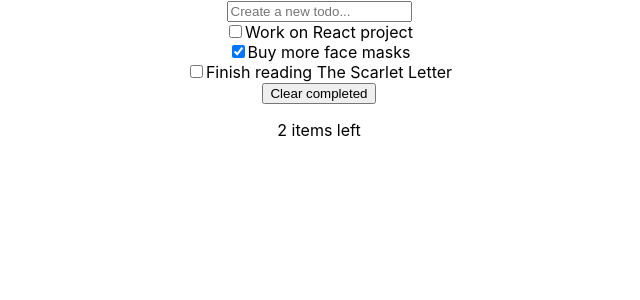
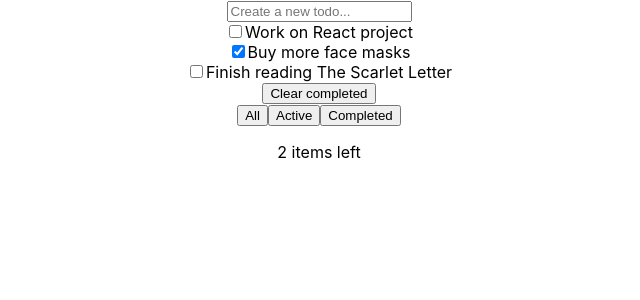
Before and after one commit to dmahely/react-todo, a React (Create React App) app: page / in a window 1280 px wide. Shown: the top 300 px of the page, without its empty margins (321-961 px from the left). Built offline with nearby package versions, Linux system fonts and the light colour scheme.

Commit message:
Add filtering tasks by status

```diff
--- a/src/Todos/Todos.js
+++ b/src/Todos/Todos.js
@@ -1,6 +1,7 @@
 import { React, useState } from "react";
 import { Todo } from "../Todo/Todo";
 import { defaultState } from "../utils/defaultState";
+import { filterEnum } from "../utils/filterEnum";
 import { TodoInput } from "../TodoInput/TodoInput";
 
 const Todos = () => {
@@ -10,6 +11,11 @@ const Todos = () => {
 
   const handleClick = () => {
     setTodos(todos.filter(todo => !todo.isCompleted))
+  }
+
+  const handleFilterClick = (e) => {
+    const val = e.target.id;
+    setCompletedFilter(filterEnum[val])
   }
   return (
     <>
@@ -27,6 +33,12 @@ const Todos = () => {
         />
       ))}
     <button onClick={handleClick}>Clear completed</button>
+    {/* making use of event propagation 🎉 */}
+    <div onClick={handleFilterClick}>
+      <button id="all">All</button>
+      <button id="active">Active</button>
+      <button id="completed">Completed</button>
+    </div>
     <p>{completedTodosNum} items left</p>
     </>
   );
--- /dev/null
+++ b/src/utils/filterEnum.js
@@ -0,0 +1,5 @@
+export const filterEnum = {
+    'all': null,
+    'active': false,
+    'completed': true
+}
```
